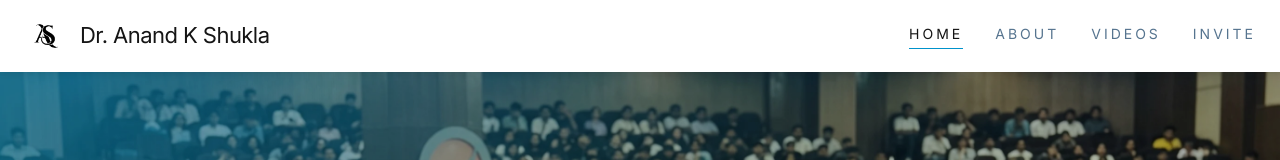
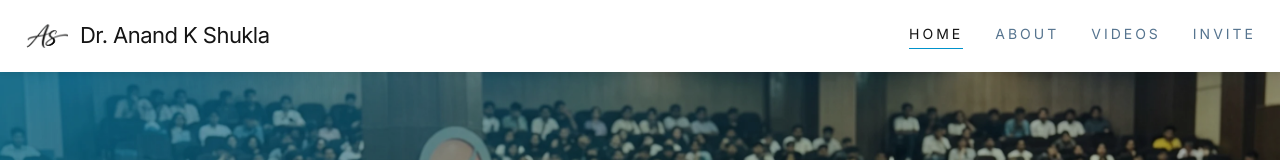
Before and after one commit to vinaytz/Anand, a Next.js app: page / in a window 1280 px wide. Shown: the top 160 px of the page. Built offline with nearby package versions, Linux system fonts and the light colour scheme; a web font is replaced by a local one.

Commit message:
updated eve

```diff
--- a/app/components/Navbar.tsx
+++ b/app/components/Navbar.tsx
@@ -22,7 +22,7 @@ export default function Navbar() {
         {/* Logo */}
         <Link href="/" className="flex items-center gap-2 sm:gap-3 no-underline min-w-0 shrink">
           <Image
-            src="/logo.png"
+            src="/favicon.png"
             alt="Dr. Anand K Shukla"
             width={44}
             height={44}
```
